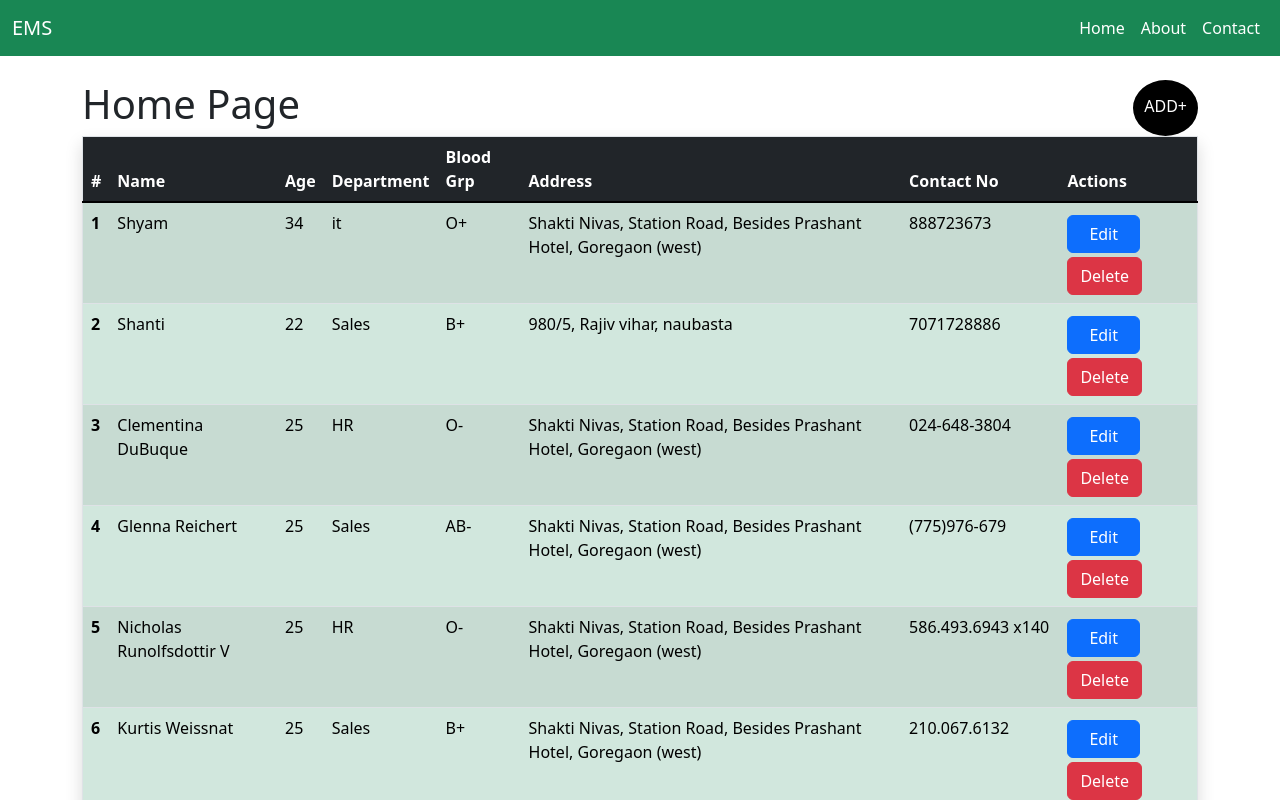
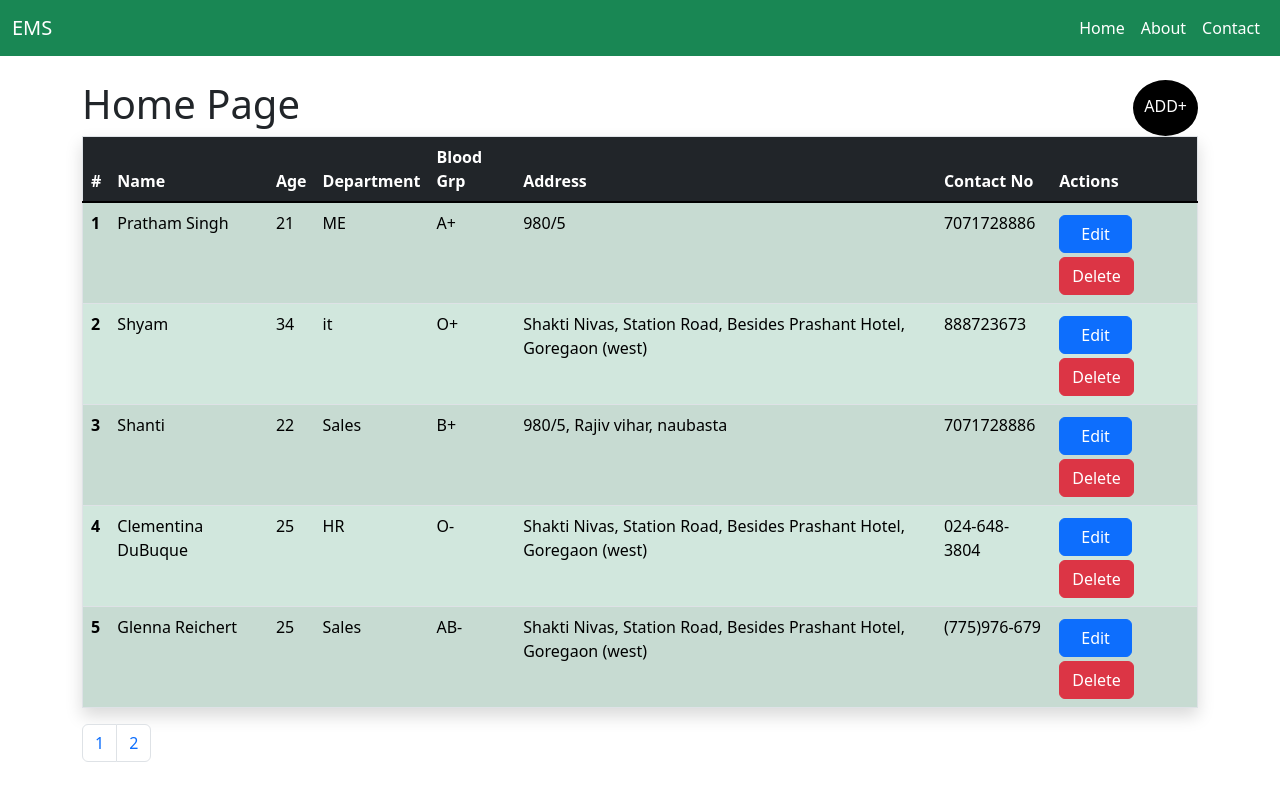
Before and after one commit to spratham/CrowdANALYTIX, a React (Create React App) app: page / in a window 1280 px wide. Shown: the top 800 px of the page. Built offline with nearby package versions, Linux system fonts and the light colour scheme; data requests are answered from the project's data file.

Commit message:
Pagination working

```diff
--- a/db.json
+++ b/db.json
@@ -31,7 +31,7 @@
     },
     {
       "id": 7,
-      "name": "Kurtis Weissnat",
+      "name": "Weissnat",
       "age": "25",
       "department": "Sales",
       "address": "Shakti Nivas, Station Road, Besides Prashant Hotel, Goregaon (west)",
@@ -82,6 +82,15 @@
       "address": "Shakti Nivas, Station Road, Besides Prashant Hotel, Goregaon (west)",
       "phone": "888723673",
       "id": 47
+    },
+    {
+      "name": "Pratham Singh",
+      "age": "21",
+      "department": "ME",
+      "blood": "A+",
+      "address": "980/5",
+      "phone": "7071728886",
+      "id": 48
     }
   ]
 }
--- a/package.json
+++ b/package.json
@@ -10,7 +10,6 @@
     "axios": "0.27.2",
     "bootstrap": "^5.2.1",
     "json-server": "^0.17.0",
-    "lodash": "^4.17.21",
     "react": "^18.2.0",
     "react-dom": "^18.2.0",
     "react-router-dom": "6.3.0",
--- a/src/components/pages/Home.jsx
+++ b/src/components/pages/Home.jsx
@@ -5,8 +5,10 @@ import axios from "axios";
 import _ from "lodash";
 
 const Home = () => {
+  const pageSize = 5;
   const [users, setUser] = useState([]);
-
+  const [paginateUsers, setPaginateUsers] = useState();
+  const [currentPage, setCurrentPage] = useState();
   useEffect(() => {
     loadUsers();
   }, []);
@@ -16,6 +18,7 @@ const Home = () => {
       const response = await axios.get("http://localhost:3003/users");
       console.log(response);
       setUser(response.data.reverse()); //using reverse to view new added user on top
+      setPaginateUsers(_(response.data).slice(0).take(pageSize).value());
     } catch {
       console.log("error");
     }
@@ -31,7 +34,21 @@ const Home = () => {
 
   // Pagination
 
+  const pageCount = users ? Math.ceil(users.length / pageSize) : 0;
+  if (pageCount === 1) return null;
+
+  const pages = _.range(1, pageCount + 1);
+  const pagination = (pageNo) => {
+    setCurrentPage(pageNo);
+    const startIndex = (pageNo - 1) * pageSize;
+    const paginateUsers = _(users).slice(startIndex).take(pageSize).value();
+    setPaginateUsers(paginateUsers);
+  };
   return (
+    <div>
+      {!users ? (
+        "no data found"
+      ) : (
         <div className="container">
           <div className="py-4">
             <div className="heading">
@@ -75,7 +92,7 @@ const Home = () => {
                 </tr>
               </thead>
               <tbody className="table-group-divider">
-            {users.map((user, index) => (
+                {paginateUsers?.map((user, index) => (
                   <tr>
                     <th scope="row">{index + 1}</th>
                     <td>{user.name}</td>
@@ -102,7 +119,21 @@ const Home = () => {
                 ))}
               </tbody>
             </table>
+
+            <nav aria-label="...">
+              <ul class="pagination pagination-md">
+                {pages.map((page) => (
+                  <li class="page-item ">
+                    < button class="page-link" onClick={() => pagination(page)}>
+                      {page}
+                    </button>
+                  </li>
+                ))}
+              </ul>
+            </nav>
           </div>
+        </div>
+      )}
     </div>
   );
 };
```
Also changed, not shown: src/index.css (+9 -0 lines), 1 other file (tests, documents, lock files or other folders). Lines whose indentation alone changed are shown as unchanged.
